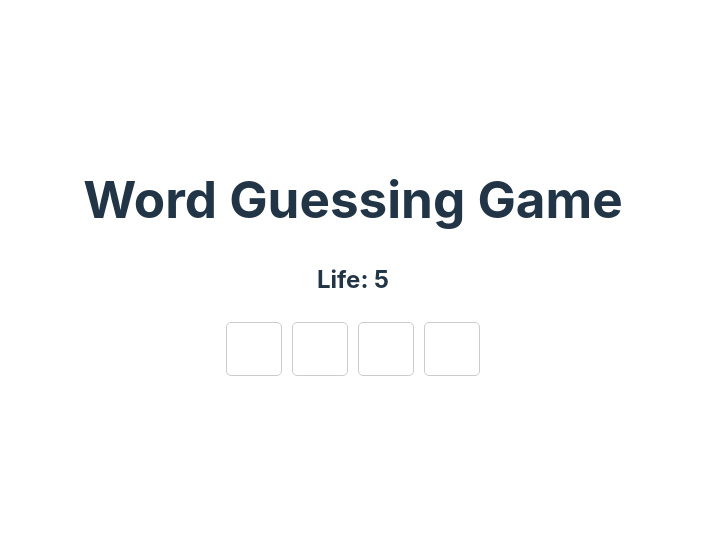
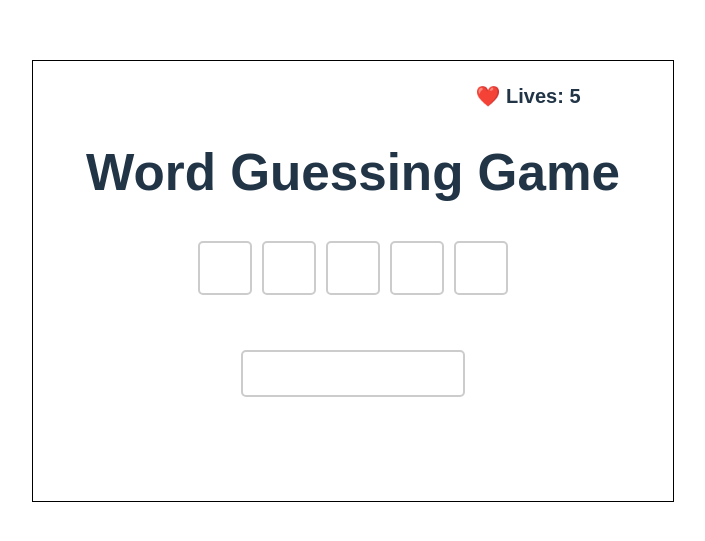
Before and after one commit to poornima-singh-zs/Typescript-training-zs, a React (Vite) app: page / in a window 1280 px wide. Shown: the part 119-660 px from the top of the page, without its empty margins (287-992 px from the left). Built offline with nearby package versions, Linux system fonts and the light colour scheme.

Commit message:
Changed the UI

```diff
--- a/src/App.tsx
+++ b/src/App.tsx
@@ -1,96 +1,101 @@
-import { useState } from 'react';
+
 import './App.css';
+import Guess from './Guess';
 
 function App() {
-  const words: string[] = ['hello', 'world', 'react', 'vite', 'javascript'];
-  const [word, setWord] = useState<string>(words[Math.floor(Math.random() * words.length)]);
-  const [guess, setGuess] = useState<string[]>(new Array(word.length).fill(''));
-  const [message, setMessage] = useState<string>('');
-  const [life, setLife] = useState<number>(5);
-  const [win, setWin] = useState<boolean>(false);
+  // const words: string[] = ['hello', 'world', 'react', 'vite', 'javascript'];
+  // const [word, setWord] = useState<string>(words[Math.floor(Math.random() * words.length)]);
+  // const [guess, setGuess] = useState<string[]>(new Array(word.length).fill(''));
+  // const [message, setMessage] = useState<string>('');
+  // const [life, setLife] = useState<number>(5);
+  // const [win, setWin] = useState<boolean>(false);
 
-  const handleGuess = (value: string, index: number): void => {
-    const updatedGuess = [...guess];
-    updatedGuess[index] = value.toLowerCase();
-    setGuess(updatedGuess);
+  // const handleGuess = (value: string, index: number): void => {
+  //   const updatedGuess = [...guess];
+  //   updatedGuess[index] = value.toLowerCase();
+  //   setGuess(updatedGuess);
 
-    if (value === '') {
-      setMessage('');
-    } else if (value.toLowerCase() === word[index]) {
-      setMessage(`Letter "${value}" is correct and in the right position. Keep going`);
-    } else if (word.includes(value.toLowerCase())) {
-      setMessage(`Letter "${value}" is present but in the wrong position.`);
-    } else {
-      if (life - 1 === 0 && !win) {
-        setMessage(`Game Over 💀 The word was "${word}".`);
-        setLife(0);
-      } else {
-        setLife((prevLife) => prevLife - 1);
-        setMessage(`Letter "${value}" is not in the word. Life decreased 😰!`);
-      }
-    }
+  //   if (value === '') {
+  //     setMessage('');
+  //   } else if (value.toLowerCase() === word[index]) {
+  //     setMessage(`Letter "${value}" is correct and in the right position. Keep going`);
+  //   } else if (word.includes(value.toLowerCase())) {
+  //     setMessage(`Letter "${value}" is present but in the wrong position.`);
+  //   } else {
+  //     if (life - 1 === 0 && !win) {
+  //       setMessage(`Game Over 💀 The word was "${word}".`);
+  //       setLife(0);
+  //     } else {
+  //       setLife((prevLife) => prevLife - 1);
+  //       setMessage(`Letter "${value}" is not in the word. Life decreased 😰!`);
+  //     }
+  //   }
 
-    if (updatedGuess.join('') === word) {
-      setWin(true);
-      setMessage('Congratulations 🥳 You guessed the word correctly.');
-    }
-  };
+  //   if (updatedGuess.join('') === word) {
+  //     setWin(true);
+  //     setMessage('Congratulations 🥳 You guessed the word correctly.');
+  //   }
+  // };
 
-  const resetGame = (): void => {
-    const newWord = words[Math.floor(Math.random() * words.length)];
-    setWord(newWord);
-    setGuess(new Array(newWord.length).fill(''));
-    setMessage('');
-    setLife(5);
-    setWin(false);
-  };
+  // const resetGame = (): void => {
+  //   const newWord = words[Math.floor(Math.random() * words.length)];
+  //   setWord(newWord);
+  //   setGuess(new Array(newWord.length).fill(''));
+  //   setMessage('');
+  //   setLife(5);
+  //   setWin(false);
+  // };
+
+  // return (
+  //   <div className="parent">
+  //     <div className="child">
+  //       <h1>Word Guessing Game</h1>
+  //       <h2>Life: {life}</h2>
+
+
+  //       {!win && life > 0 && (
+  //         <div>
+  //           {word.split('').map((_, index) => (
+  //             <input
+  //               key={index}
+  //               className="box"
+  //               value={guess[index]}
+  //               onChange={(e) => handleGuess(e.target.value, index)}
+  //               maxLength={1}
+  //               disabled={win || life <= 0}
+  //               style={{
+  //                 backgroundColor:
+  //                   guess[index] === word[index]
+  //                     ? 'green'
+  //                     : guess[index] && word.includes(guess[index].toLowerCase())
+  //                     ? 'orange'
+  //                     : guess[index]
+  //                     ? 'red'
+  //                     : '',
+  //                 color: 'white',
+  //                 textAlign: 'center',
+  //                 height: '50px',
+  //                 width: '50px',
+  //                 margin: '5px',
+  //                 fontSize: '20px',
+  //                 border: '1px solid #ccc',
+  //                 borderRadius: '5px',
+  //               }}
+  //             />
+  //           ))}
+  //           <br />
+  //         </div>
+  //       )}
+  //       <h2>{message}</h2>
+  //       <br />
+  //       {(win || life === 0) && <button onClick={resetGame}>Restart</button>}
+  //     </div>
+  //   </div>
+  // );
 
   return (
-    <div className="parent">
-      <div className="child">
-        <h1>Word Guessing Game</h1>
-        <h2>Life: {life}</h2>
-
-
-        {!win && life > 0 && (
-          <div>
-            {word.split('').map((_, index) => (
-              <input
-                key={index}
-                className="box"
-                value={guess[index]}
-                onChange={(e) => handleGuess(e.target.value, index)}
-                maxLength={1}
-                disabled={win || life <= 0}
-                style={{
-                  backgroundColor:
-                    guess[index] === word[index]
-                      ? 'green'
-                      : guess[index] && word.includes(guess[index].toLowerCase())
-                      ? 'orange'
-                      : guess[index]
-                      ? 'red'
-                      : '',
-                  color: 'white',
-                  textAlign: 'center',
-                  height: '50px',
-                  width: '50px',
-                  margin: '5px',
-                  fontSize: '20px',
-                  border: '1px solid #ccc',
-                  borderRadius: '5px',
-                }}
-              />
-            ))}
-            <br />
-          </div>
-        )}
-        <h2>{message}</h2>
-        <br />
-        {(win || life === 0) && <button onClick={resetGame}>Restart</button>}
-      </div>
-    </div>
-  );
+    <Guess />
+  )
 }
 
 export default App;
--- /dev/null
+++ b/src/Guess.css
@@ -0,0 +1,71 @@
+.game-container {
+    text-align: center;
+    padding: 20px;
+    font-family: Arial, sans-serif;
+    border: 1px solid black;
+    height: 400px;
+    width: 600px;
+  }
+
+  .lives {
+    padding-left: 350px;
+    font-size: 20px;
+    font-weight: bold;
+  }
+
+  .word-boxes {
+    display: flex;
+    justify-content: center;
+    margin-bottom: 20px;
+  }
+
+  .letter-box {
+    width: 50px;
+    height: 50px;
+    margin: 5px;
+    font-size: 24px;
+    text-align: center;
+    line-height: 50px;
+    border: 2px solid #ccc;
+    border-radius: 5px;
+    background-color: white;
+    color: black;
+  }
+
+  .letter-box.correct {
+    background-color: green;
+    color: white;
+  }
+
+  .input-box {
+    padding: 10px;
+    font-size: 20px;
+    text-align: center;
+    width: 200px;
+    border: 2px solid #ccc;
+    border-radius: 5px;
+  }
+
+  .restart-button {
+    padding: 10px;
+    font-size: 16px;
+    cursor: pointer;
+  }
+  .message-box{
+    padding-bottom: 10px;
+    margin-bottom: 20px;
+    width: 300px;
+    font-size: large;
+    color: white;
+    text-align: center;
+    margin-left: 150px;
+  }
+  .message-box.correct{
+    background-color: green;
+  }
+  .message-box.incorrect{
+    background-color: red;
+  }
+  .message-box.present{
+    background-color: orange;
+  }
--- /dev/null
+++ b/src/Guess.tsx
@@ -0,0 +1,97 @@
+import React, { useState } from 'react';
+import './Guess.css';
+
+const words: string[] = ['hello', 'world', 'react', 'vite', 'guess'];
+
+const Game: React.FC = () => {
+  const [word, setWord] = useState<string>(words[Math.floor(Math.random() * words.length)]);
+  const [guess, setGuess] = useState<string[]>(new Array(word.length).fill(''));
+  const [message, setMessage] = useState<string>('');
+  const [messageType, setMessageType] = useState<string>('');
+  const [life, setLife] = useState<number>(5);
+  const [win, setWin] = useState<boolean>(false);
+  const [inputValue, setInputValue] = useState<string>('');
+  const [currentIndex, setCurrentIndex] = useState<number>(0);
+
+  const handleGuess = (value: string): void => {
+    if (!value || value.length !== 1 || win || life <= 0 || currentIndex >= word.length) return;
+    const lowerValue = value.toLowerCase();
+    setInputValue('');
+
+    const updatedGuess = [...guess];
+    if (word[currentIndex] === lowerValue) {
+      updatedGuess[currentIndex] = lowerValue;
+      setGuess(updatedGuess);
+      setMessage(`Letter "${lowerValue}" is correct and in the right position.`);
+      setMessageType('correct');
+      setCurrentIndex(currentIndex + 1);
+    } else if (word.includes(lowerValue)) {
+      setMessage(`Letter "${lowerValue}" is present but in the wrong position.`);
+      setMessageType('present');
+    } else {
+        if (life -1 === 0 && !win) {
+            setMessage(`Game Over! The word was "${word}".`);
+            setMessageType('incorrect');
+            setLife(0);
+          }
+          else{
+            setLife((prevLife) => prevLife - 1);
+            setMessage(`Letter "${lowerValue}" is not in the word. Life decreased!`);
+            setMessageType('incorrect');
+          }
+
+    }
+
+    if (updatedGuess.join('') === word) {
+      setWin(true);
+      setMessage('Congratulations! You guessed the word correctly.');
+      setMessageType('correct');
+    }
+
+  };
+
+  const resetGame = (): void => {
+    const newWord = words[Math.floor(Math.random() * words.length)];
+    setWord(newWord);
+    setGuess(new Array(newWord.length).fill(''));
+    setMessage('');
+    setLife(5);
+    setWin(false);
+    setInputValue('');
+    setCurrentIndex(0);
+    setMessageType('');
+  };
+
+  return (
+    <div className="game-container">
+      <div className="lives">❤️ Lives: {life}</div>
+      <h1>Word Guessing Game</h1>
+      <div className="word-boxes">
+        {guess.map((letter, index) => (
+          <div
+            key={index}
+            className={`letter-box ${letter === word[index] ? 'correct' :  ''}`}
+          >
+            {letter}
+          </div>
+        ))}
+      </div>
+      <div className={`message-box ${messageType}`}>{message}</div>
+      {!win && life > 0 && (
+        <input
+          type="text"
+          maxLength={1}
+          value={inputValue}
+          onChange={(e) => setInputValue(e.target.value)}
+          onKeyDown={(e) => e.key === 'Enter' && handleGuess(inputValue)}
+          className="input-box"
+          disabled={win || life <= 0}
+        />
+      )}
+
+      {(win || life === 0) && <button onClick={resetGame} className="restart-button">Restart</button>}
+    </div>
+  );
+};
+
+export default Game;
```
